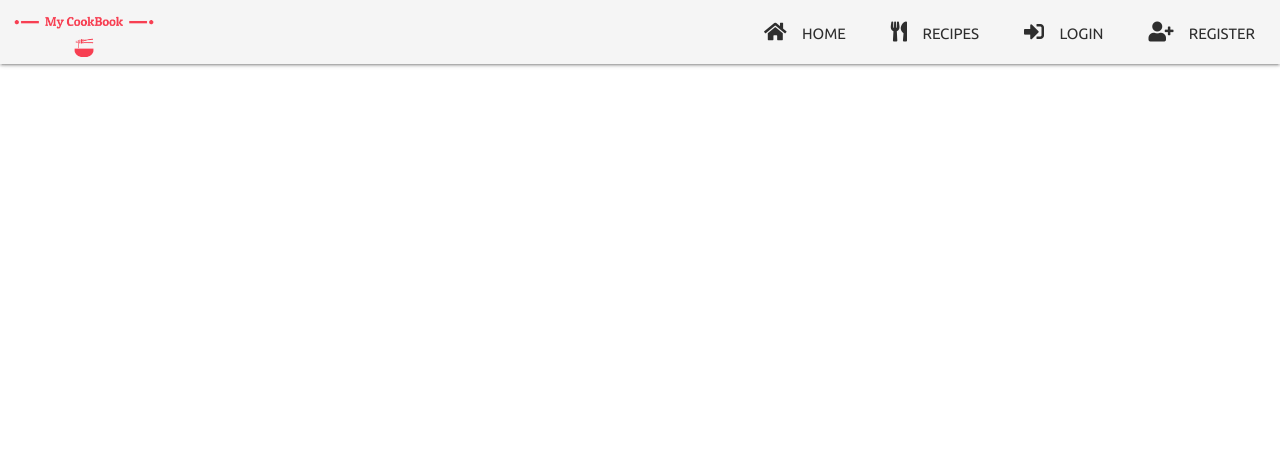
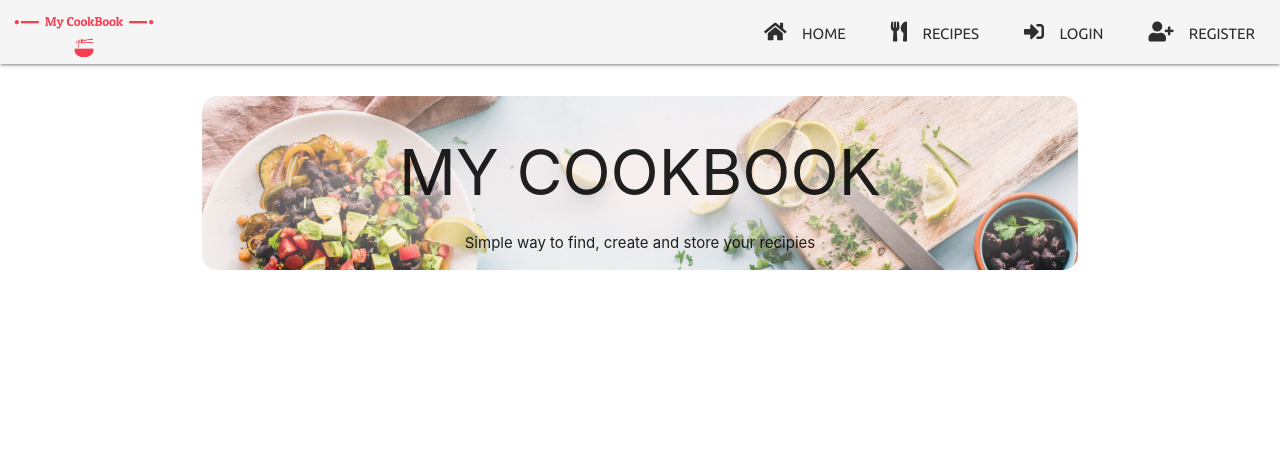
Before and after one commit to irinatu17/MyCookBook, a Flask app: page / in a window 1280 px wide. Shown: the top 469 px of the page. Run offline with Flask 2, Linux system fonts and the light colour scheme; data that the repository does not hold is empty; some libraries are stand-ins or nearby versions.

Commit message:
Add background img for home page

```diff
--- a/mycookbook/static/css/style.css
+++ b/mycookbook/static/css/style.css
@@ -91,6 +91,8 @@ transition-timing-function: ease-in-out;
 -moz-transform: scale(1.3);
 -o-transform: scale(1.3);
 }
+
+
 /* Register-Login */
 .login-reg-section{
 max-width: 30rem;
@@ -105,9 +107,23 @@ color: var(--red);
 
 /*Home*/
 .home-container{
-display:flex;
+padding-left:10px;
+padding-right: 10px;
+border-radius: 15px;
+height: 350px;
+
 margin-top:5rem;
 }
+.hero-image{
+background-image: radial-gradient(rgba(249, 238, 238, 0.91), rgba(152, 142, 142, 0.04)), url(../img/bg-home.jpg);
+background-repeat: no-repeat;
+background-size: cover;
+position: relative;
+border-radius: 15px;
+width: 100%;
+}
+
+/* Cards*/
 .card .card-image img{
 position: relative;
 object-fit: cover;
--- a/mycookbook/templates/base.html
+++ b/mycookbook/templates/base.html
@@ -9,7 +9,7 @@
 	<link rel="stylesheet" href="https://cdnjs.cloudflare.com/ajax/libs/materialize/1.0.0/css/materialize.min.css">
 	<link rel="stylesheet" href="https://cdnjs.cloudflare.com/ajax/libs/font-awesome/5.11.2/css/all.min.css">
     <link rel="stylesheet" type="text/css" href="{{ url_for('static', filename='css/style.css') }}">
-    <link rel="shortcut icon" href="{{ url_for('static', filename='img/Favicon.jpg') }}" type="image/x-icon" sizes="200x200">
+    <link rel="shortcut icon" href="{{ url_for('static', filename='img/favicon.jpg') }}" type="image/x-icon" sizes="200x200">
 {% if title %}
  <title>MyCookBook - {{ title }}</title>
 {% else %}
--- a/mycookbook/templates/home.html
+++ b/mycookbook/templates/home.html
@@ -1,27 +1,33 @@
-{% extends 'base.html' %}
-{% block content %}
-<section class = "container home-container">
-<div row>
+{% extends 'base.html' %} {% block content %}
+<section class="container home-container">
+  <!--Flash messages-->
+  <div class="row center-align">
     <div class="col s12">
-{% with messages = get_flashed_messages() %}
-{% if messages %}
-{% for message in messages %}
+      {% with messages = get_flashed_messages() %} {% if messages %} {% for
+      message in messages %}
       <p class="error-message">
         {{ message }}
       </p>
-{% endfor %}
-{% endif %}
-{% endwith %}
+      {% endfor %} {% endif %} {% endwith %}
     </div>
   </div>
+  <!--Main section, hero image and button-->
+  <div class="hero-image">
+    <div class="row">
+      <div class="col s12 center-align">
+        <h1 class="uppercase">My Cookbook</h1>
+        <p>Simple way to find, create and store your recipies</p>
+      </div>
+    </div>
+  </div>
+
+  <!--Featured Recipes-->
   <div class="container container-recipes">
     <div class="row">
-    {% for recipe in recipes %}
-        {% include "partials/_recipecards.html" %}
-    {% endfor %}
+      {% for recipe in recipes %} {% include "partials/_recipecards.html" %} {%
+      endfor %}
     </div>
   </div>
 </section>
 
-
 {% endblock %}
```
Also changed, not shown: mycookbook/static/img/bg-home.jpg (added), mycookbook/static/img/favicon.jpg (renamed from mycookbook/static/img/Favicon.jpg). Lines whose indentation alone changed are shown as unchanged.
